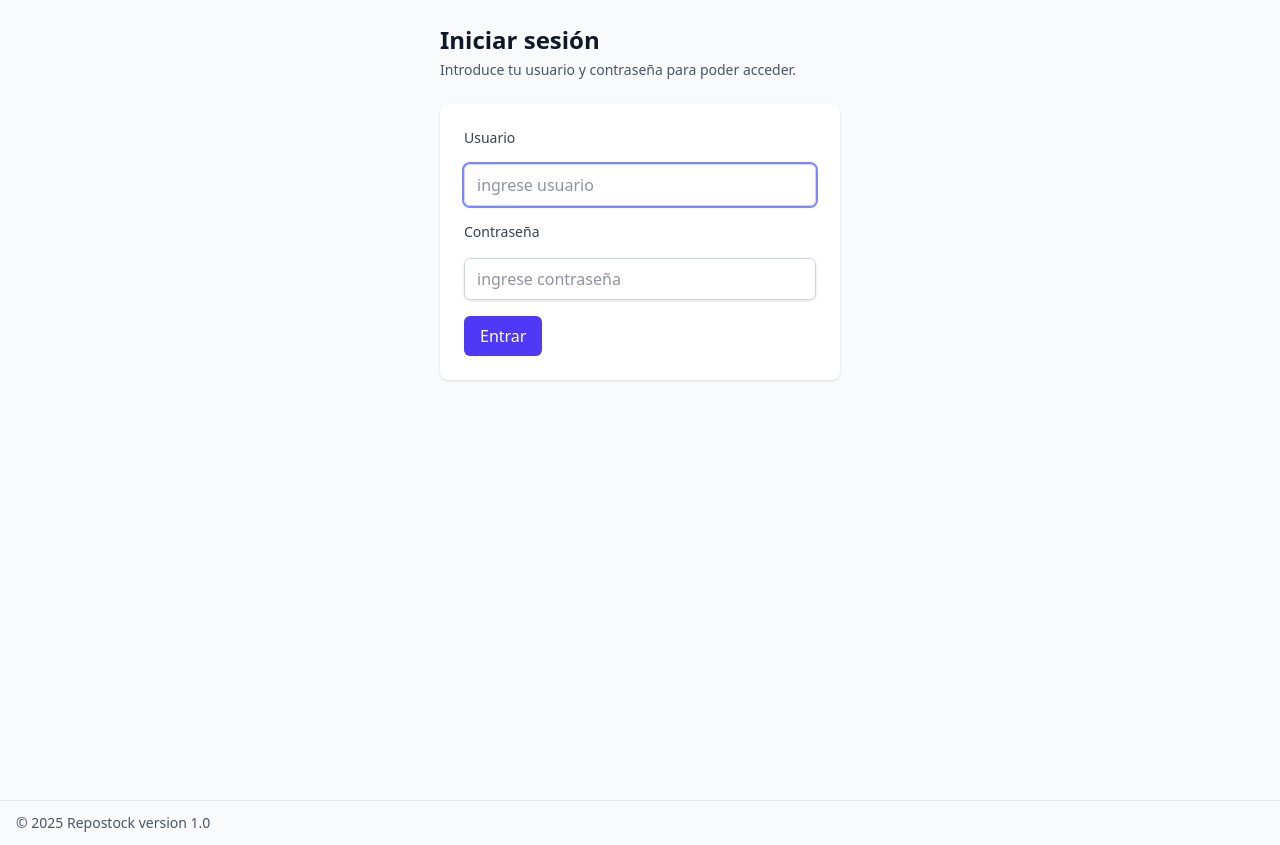
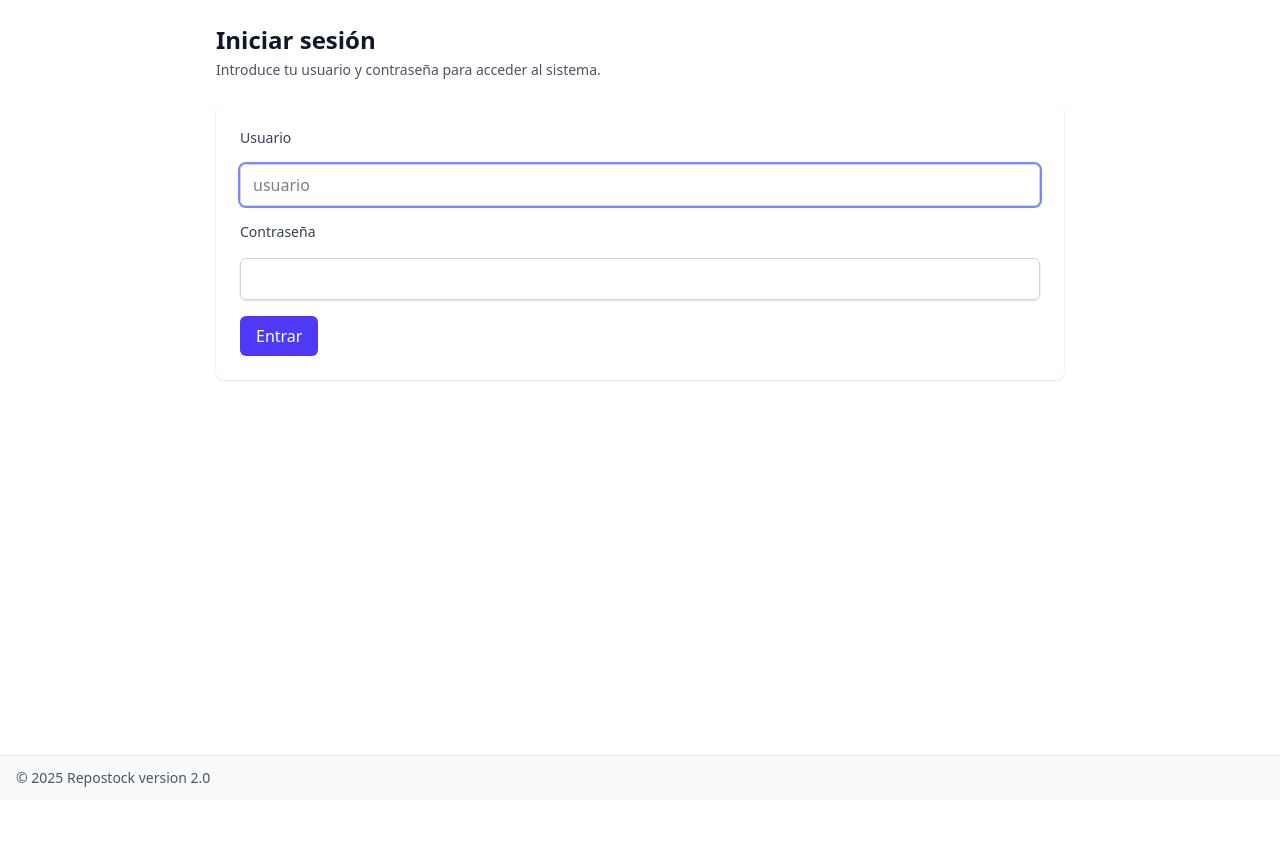
Before and after one commit to jose1574/RepoStock, a Flask app: page /login in a window 1280 px wide. After the commit the page ends 787 px from the top, so only its background shows below. Run offline with Flask 3, Linux system fonts and the light colour scheme; some libraries are stand-ins or nearby versions.

Commit message:
se aplican estilos y se configura la vista de menu, para que la aplicacion muestre el total de la pantalla

```diff
--- a/app.py
+++ b/app.py
@@ -128,6 +128,28 @@ app.register_blueprint(manager.manager_bp)
 
 # Registrar blueprint de sales
 app.register_blueprint(sales.sales_bp)
+
+
+# Protección global: redirige a login si no hay usuario en sesión.
+# Excepciones: endpoint 'login' y archivos estáticos.
+@app.before_request
+def require_login():
+    try:
+        ep = (request.endpoint or "")
+    except Exception:
+        ep = ""
+    # permitir acceso a login y recursos estáticos
+    public_endpoints = {"login", "static"}
+    if ep in public_endpoints:
+        return None
+    # permitir favicon
+    if request.path.startswith("/favicon.ico"):
+        return None
+    # si ya hay sesión, permitir
+    if session.get("user"):
+        return None
+    # de lo contrario redirigir a login con next
+    return redirect(url_for("login", next=request.path))
 
 
 
--- a/templates/base.html
+++ b/templates/base.html
@@ -7,11 +7,9 @@
     <script src="https://cdn.jsdelivr.net/npm/@tailwindcss/browser@4"></script>
   </head>
   <body class="min-h-screen flex flex-col">
-    {% block header %}
-      {% include 'header.html' %}
-    {% endblock %}
+    {% include 'header.html' %}
 
-    <main class="flex-1 w-full">
+    <main class="w-full flex-1">
       {% block content %}{% endblock %}
     </main>
 
--- a/templates/footer.html
+++ b/templates/footer.html
@@ -1,5 +1,5 @@
 <footer class="site-footer mt-auto w-full border-t border-gray-200 bg-gray-50">
   <div class="container mx-auto px-4 py-3 text-sm text-gray-600">
-    <p>© {{ current_year if current_year is defined else "2025" }} Repostock version 1.0</p>
+    <p>© {{ current_year if current_year is defined else "2025" }} Repostock version 2.0</p>
   </div>
 </footer>
--- a/templates/header.html
+++ b/templates/header.html
@@ -1,8 +1,9 @@
+{% if session.get('user') %}
 <header class="site-header">
 
 
-    <nav class="bg-white border-gray-200 dark:bg-gray-900 dark:border-gray-700">
-        <div class="max-w-screen-xl flex flex-wrap items-center justify-between mx-auto p-4">
+    <nav class="bg-white border-b border-gray-200 dark:bg-gray-900 dark:border-gray-700 w-full">
+        <div class="w-full flex flex-wrap items-center justify-between px-6 py-3">
             <!-- <a href="#" class="flex items-center space-x-3 rtl:space-x-reverse">
                 <img src="https://flowbite.com/docs/images/logo.svg" class="h-8" alt="Flowbite Logo" />
                 <span class="self-center text-2xl font-semibold whitespace-nowrap dark:text-white">Flowbite</span>
@@ -103,13 +104,17 @@
                             dark:hover:bg-gray-700 dark:hover:text-white md:dark:hover:bg-transparent">Administrador de
                             documentos</a>
                     </li>
-                     <li>
+                     <li class="md:hidden">
                         <a href="{{ url_for('logout') }}" class="block py-2 px-3 text-gray-900 rounded-sm
                             hover:bg-gray-100 md:hover:bg-transparent md:border-0
                             md:hover:text-blue-700 md:p-0 dark:text-white md:dark:hover:text-blue-500
                             dark:hover:bg-gray-700 dark:hover:text-white md:dark:hover:bg-transparent">salir</a>
                     </li>
                 </ul>
+            </div>
+            <!-- Desktop/logout on right -->
+            <div class="hidden md:flex items-center space-x-4">
+                <a href="{{ url_for('logout') }}" class="py-2 px-3 text-gray-900 rounded-sm hover:bg-gray-100 md:hover:bg-transparent md:border-0 md:hover:text-blue-700 dark:text-white md:dark:hover:text-blue-500">salir</a>
             </div>
         </div>
     </nav>
@@ -194,3 +199,4 @@
         });
     })();
 </script>
+    {% endif %}
--- a/templates/index.html
+++ b/templates/index.html
@@ -6,7 +6,7 @@
 <section class="bg-gray-50 py-12">
 	<div class="container mx-auto px-4">
 		<div class="bg-white shadow-md rounded-lg p-8">
-			<h2 class="text-2xl font-semibold text-gray-800">Bienvenido a Repostock</h2>
+			<h2 class="text-2xl font-semibold text-gray-800">Bienvenido a RepoStock</h2>
 			<p class="mt-2 text-gray-600">Administra tu inventario y crea órdenes de recolección para trasladar mercancía a las tiendas.</p>
 
 			<div class="mt-8 grid grid-cols-1 sm:grid-cols-2 xl:grid-cols-4 gap-6">
--- a/templates/login.html
+++ b/templates/login.html
@@ -3,12 +3,11 @@
 {% block title %}Iniciar sesión{% endblock %}
 
 {% block content %}
-<div class="bg-gray-50 min-h-screen text-gray-800">
-    <div class="h-full flex items-center justify-center">
-        <main class="w-full max-w-md p-6">
+<body class="bg-gray-50 min-h-screen text-gray-800">
+    <main class="max-w-4xl mx-auto p-6">
         <header class="mb-6">
             <h1 id="pageTitle" class="text-2xl font-semibold text-gray-900">Iniciar sesión</h1>
-            <p class="text-sm text-gray-600 mt-1">Introduce tu usuario y contraseña para poder acceder.</p>
+            <p class="text-sm text-gray-600 mt-1">Introduce tu usuario y contraseña para acceder al sistema.</p>
         </header>
 
         <section id="loginPanel" class="bg-white rounded-lg shadow-sm p-6">
@@ -22,7 +21,8 @@
                     id="username"
                     name="username"
                     type="text"
-                    placeholder="ingrese usuario"
+                    value="{{ username or '' }}"
+                    placeholder="usuario"
                     autocomplete="username"
                     required
                     class="border border-gray-300 rounded-md px-3 py-2 shadow-sm focus:outline-none focus:ring-2 focus:ring-indigo-400"
@@ -33,8 +33,6 @@
                     id="password"
                     name="password"
                     type="password"
-                    placeholder="ingrese contraseña"
-                    autocomplete="current-password"
                     required
                     class="border border-gray-300 rounded-md px-3 py-2 shadow-sm focus:outline-none focus:ring-2 focus:ring-indigo-400"
                 />
@@ -50,10 +48,9 @@
                 </div>
             </form>
         </section>
-        </main>
-    </div>
+    </main>
 
-    <script>
+<script>
 document.addEventListener('DOMContentLoaded', function(){
     const input = document.getElementById('username');
     if (input) {
@@ -65,8 +62,6 @@ document.addEventListener('DOMContentLoaded', function(){
         }
     }
 });
-    </script>
-</div>
+</script>
+</body>
 {% endblock %}
-
-{% block header %}{% endblock %}
```
